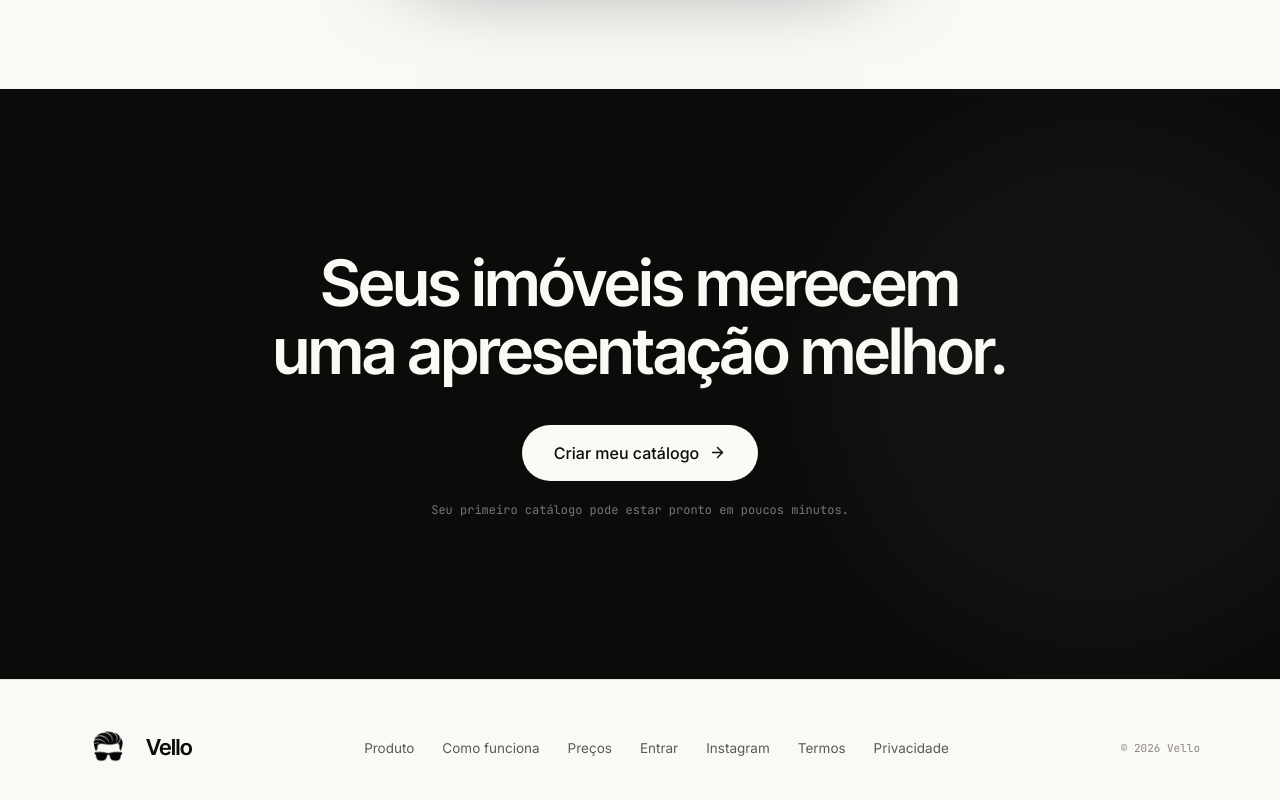
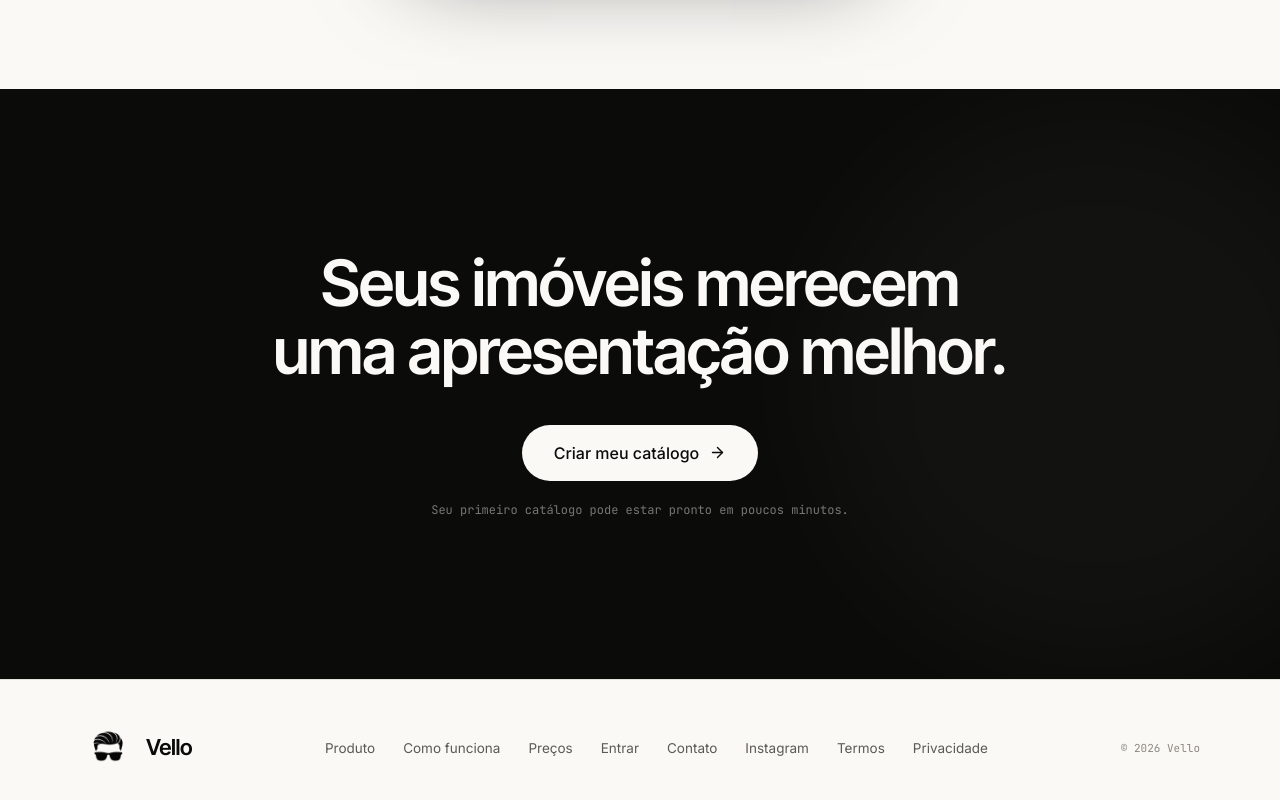
Before and after one commit to VelloCo/vello, a React (Vite) app: page / in a window 1280 px wide. Shown: the part 5029-5829 px from the top of the page. Built offline with nearby package versions, Linux system fonts and the light colour scheme; no server answers.

Commit message:
Add Vello contact email

```diff
--- a/src/components/Footer.tsx
+++ b/src/components/Footer.tsx
@@ -9,6 +9,7 @@ const LINKS = [
 ];
 
 const SOCIAL = [
+  { label: 'Contato', href: 'mailto:vellocorretores@gmail.com' },
   { label: 'Instagram', href: '#' },
   { label: 'Termos', href: '#' },
   { label: 'Privacidade', href: '#' },
```
